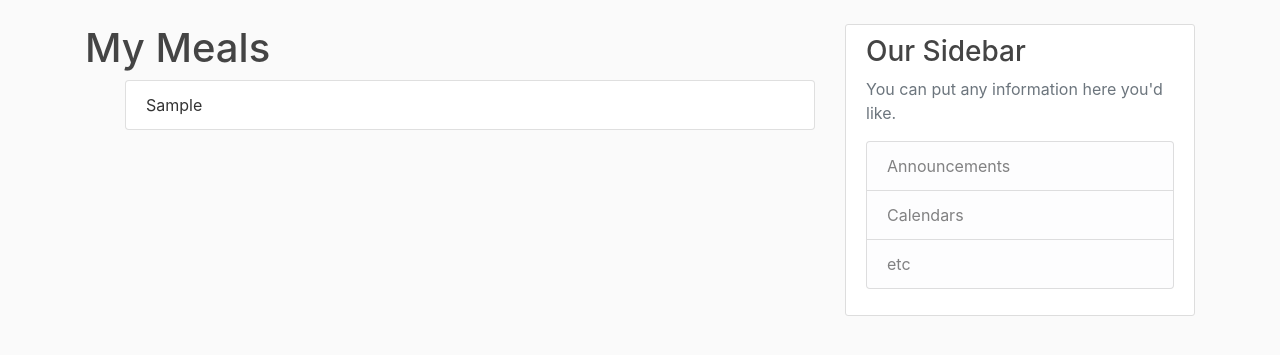
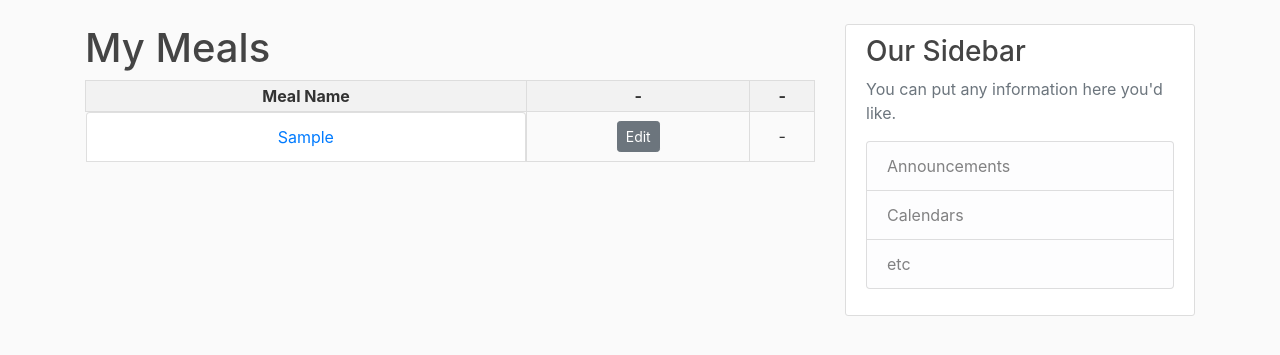
Before and after one commit to GeorgiDN/Nutrients-tracker, a Django app: page /food/meal-list/ in a window 1280 px wide. Shown: the part 56-411 px from the top of the page. Run offline with Django 5.2, Linux system fonts and the light colour scheme; a user stored in the database is signed in; tables that the repository leaves empty hold one stand-in row (values such as "Sample post"); some libraries are stand-ins or nearby versions.

Commit message:
feat(food): add MealUpdateView and link to Meal detail page

```diff
--- a/fitnessApp/fitnessApp/food/urls.py
+++ b/fitnessApp/fitnessApp/food/urls.py
@@ -12,4 +12,5 @@ urlpatterns = [
     path('meal/new/', views.MealCreateView.as_view(), name='meal-create'),
     path('meal/<int:pk>/', views.MealDetailView.as_view(), name='meal-detail'),
     path('meal-list/', views.MealListView.as_view(), name='meal-list'),
+    path('meal/<int:pk>/update/', views.MealUpdateView.as_view(), name='meal-update'),
 ]
--- a/fitnessApp/fitnessApp/food/views.py
+++ b/fitnessApp/fitnessApp/food/views.py
@@ -30,13 +30,15 @@ def user_meals_view(request, username):
 
     for meal in all_meals_to_user:
         if meal.meal_type not in daily_macronutrients[username]:
-            daily_macronutrients[username][meal.meal_type] = {}
-            daily_macronutrients[username][meal.meal_type]["Foods"] = {}
-            daily_macronutrients[username][meal.meal_type]["Totals"] = {
-                "Calories": float(meal.total_calories()),
-                "Carbs": float(meal.total_carbs()),
-                "Protein": float(meal.total_protein()),
-                "Fats": float(meal.total_fats()),
+            daily_macronutrients[username][meal.meal_type] = {
+                "Meal": meal,
+                "Foods": {},
+                "Totals": {
+                    "Calories": float(meal.total_calories()),
+                    "Carbs": float(meal.total_carbs()),
+                    "Protein": float(meal.total_protein()),
+                    "Fats": float(meal.total_fats()),
+                }
             }
 
             overall_totals["Calories"] += float(meal.total_calories())
@@ -170,3 +172,21 @@ class MealListView(LoginRequiredMixin, ListView):
 
     def get_queryset(self):
         return Meal.objects.filter(user=self.request.user.user_profile)
+
+
+class MealUpdateView(LoginRequiredMixin, UserPassesTestMixin, SuccessMessageMixin, UpdateView):
+    model = Meal
+    fields = ['meal_type']
+    success_message = "Meal was updated!"
+
+    def form_valid(self, form):
+        form.instance.user = self.request.user.user_profile
+        return super().form_valid(form)
+
+    def test_func(self):
+        meal = self.get_object()
+        return self.request.user == meal.user.user
+
+    def get_success_url(self):
+        meal_pk = self.object.pk
+        return f"/food/meal-list/#meal-{meal_pk}"
--- a/fitnessApp/templates/food/meal_detail.html
+++ b/fitnessApp/templates/food/meal_detail.html
@@ -1,4 +1,5 @@
 {% extends "home/base.html" %}
 {% block content %}
     <h2>{{ meal.meal_type }}</h2>
+    <a class="btn btn-secondary btn-sm" href="{% url 'meal-update' meal.pk %}">Edit</a>
 {% endblock content %}
--- a/fitnessApp/templates/food/meal_form.html
+++ b/fitnessApp/templates/food/meal_form.html
@@ -9,7 +9,7 @@
                 {{ form|crispy }}
             </fieldset>
             <div class="form-group">
-                <button class="btn btn-outline-info" type="submit">Add Meal</button>
+                <button class="btn btn-outline-info" type="submit">Add</button>
             </div>
         </form>
     </div>
--- a/fitnessApp/templates/food/meal_list.html
+++ b/fitnessApp/templates/food/meal_list.html
@@ -2,11 +2,27 @@
 {% block content %}
     <h1>My Meals</h1>
     {% if meals %}
-        <ul>
+        <table>
+            <thead>
+            <tr>
+                <th>Meal Name</th>
+                <th>-</th>
+                <th>-</th>
+            </tr>
+            </thead>
+            <tbody>
             {% for meal in meals %}
-                <li class="list-group-item">{{ meal.meal_type }}</li>
+                <tr>
+                    <td id="meal-{{ meal.pk }}" class="list-group-item">
+                        <a href="{% url 'meal-detail' meal.pk %}">{{ meal.meal_type }}</a>
+                    </td>
+                    <td><a class="btn btn-secondary btn-sm" href="{% url 'meal-update' meal.pk %}">Edit</a></td>
+                    <td>-</td>
+                </tr>
             {% endfor %}
-        </ul>
+            </tbody>
+
+        </table>
     {% endif %}
 
 {% endblock %}
```
Also changed, not shown: fitnessApp/templates/food/user_meals.html (+6 -2 lines).
